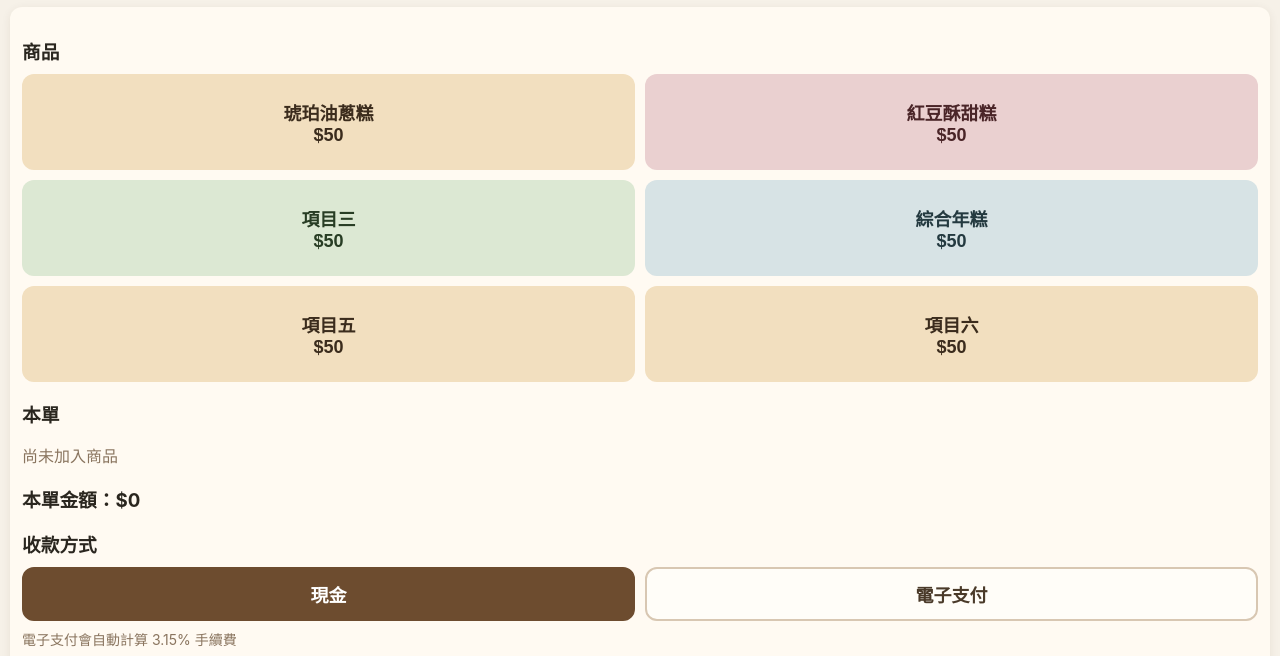
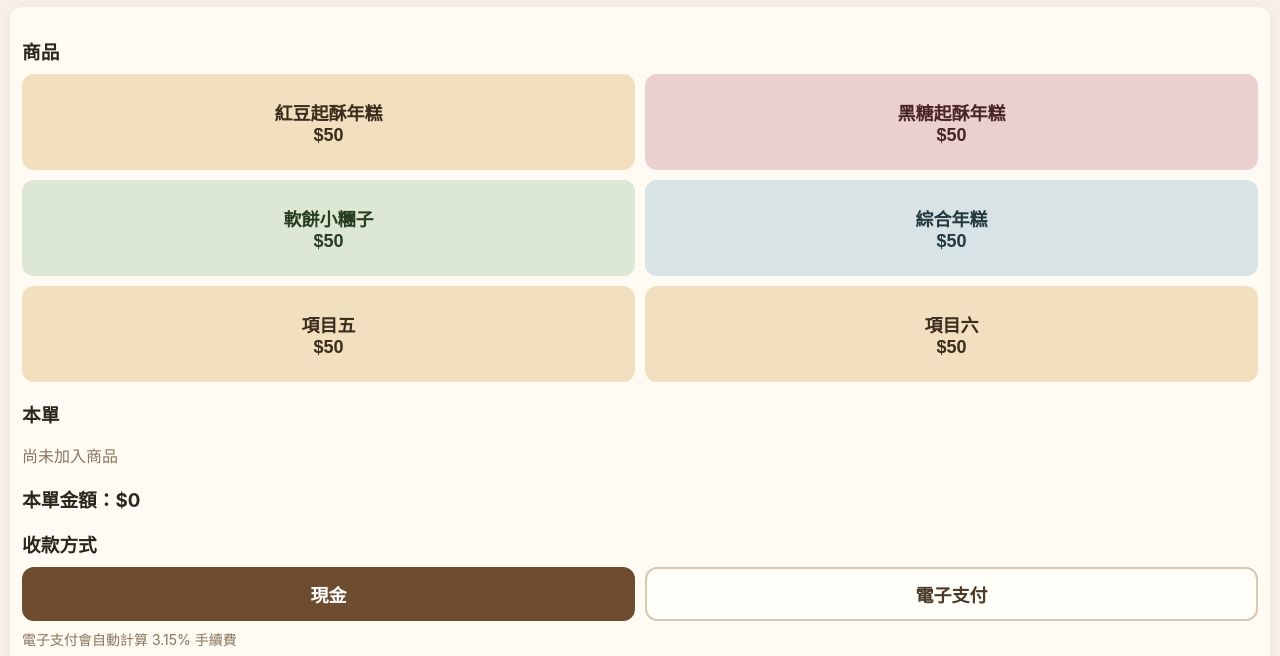
Before and after one commit to midori0129xin-web/moodzi-pos, a plain HTML site: page index.html in a window 1280 px wide. Shown: the part 134-790 px from the top of the page. Drawn offline with Linux system fonts and the light colour scheme.

Commit message:
Add files via upload

```diff
--- a/index.html
+++ b/index.html
@@ -295,9 +295,9 @@ input {
     <h3>商品</h3>
 
     <div class="grid">
-        <button class="item-btn" onclick="addToCart('琥珀油蔥糕',50)">琥珀油蔥糕<br>$50</button>
-        <button class="item-btn" onclick="addToCart('紅豆酥甜糕',50)">紅豆酥甜糕<br>$50</button>
-        <button class="item-btn" onclick="addToCart('項目三',50)">項目三<br>$50</button>
+        <button class="item-btn" onclick="addToCart('紅豆起酥年糕',50)">紅豆起酥年糕<br>$50</button>
+        <button class="item-btn" onclick="addToCart('黑糖起酥年糕',50)">黑糖起酥年糕<br>$50</button>
+        <button class="item-btn" onclick="addToCart('軟餅小糰子',50)">軟餅小糰子<br>$50</button>
         <button class="item-btn" onclick="addToCart('綜合年糕',50)">綜合年糕<br>$50</button>
         <button class="item-btn" onclick="addToCart('項目五',50)">項目五<br>$50</button>
         <button class="item-btn" onclick="addToCart('項目六',50)">項目六<br>$50</button>
```
